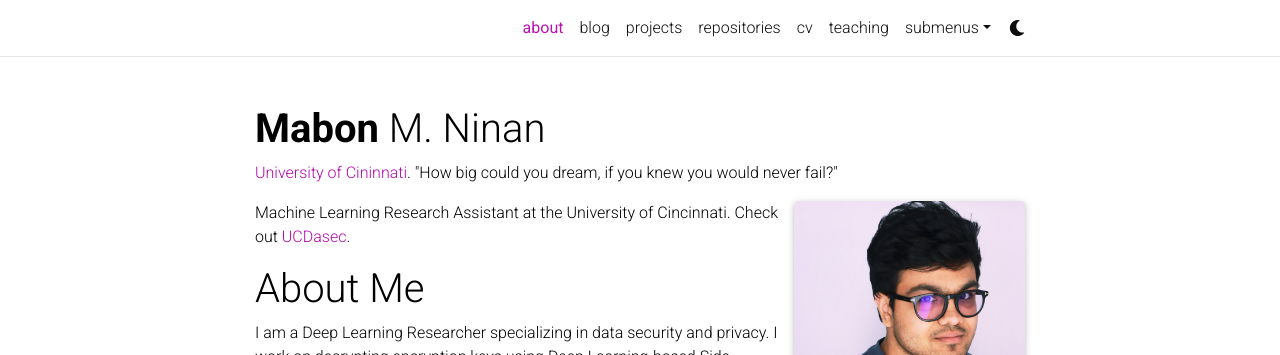
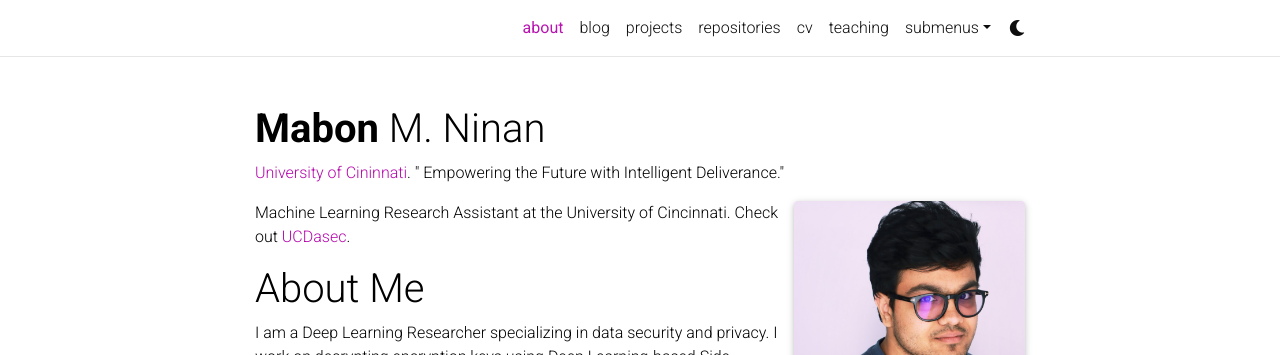
Before and after one commit to mabonmn/mabonmn.github.io, a Jekyll site: the page built from _pages/about.md, in a window 1280 px wide and 1393 px high. Shown: the top 355 px of the window. Built offline with Jekyll 4.4.1, drawn with Linux system fonts in a browser that asks for light colours; full-size pictures stand in for the smaller copies a plugin makes; comment, search, counter and statistics services are not loaded; a style sheet for code colours, icons or effects is not loaded.

Commit message:
Update about.md

```diff
--- a/_pages/about.md
+++ b/_pages/about.md
@@ -2,7 +2,7 @@
 layout: about
 title: about
 permalink: /
-subtitle: <a href='#'>University of Cininnati</a>. "How big could you dream, if you knew you would never fail?"
+subtitle: <a href='#'>University of Cininnati</a>. " Empowering the Future with Intelligent Deliverance."
 
 profile:
   align: right
```
